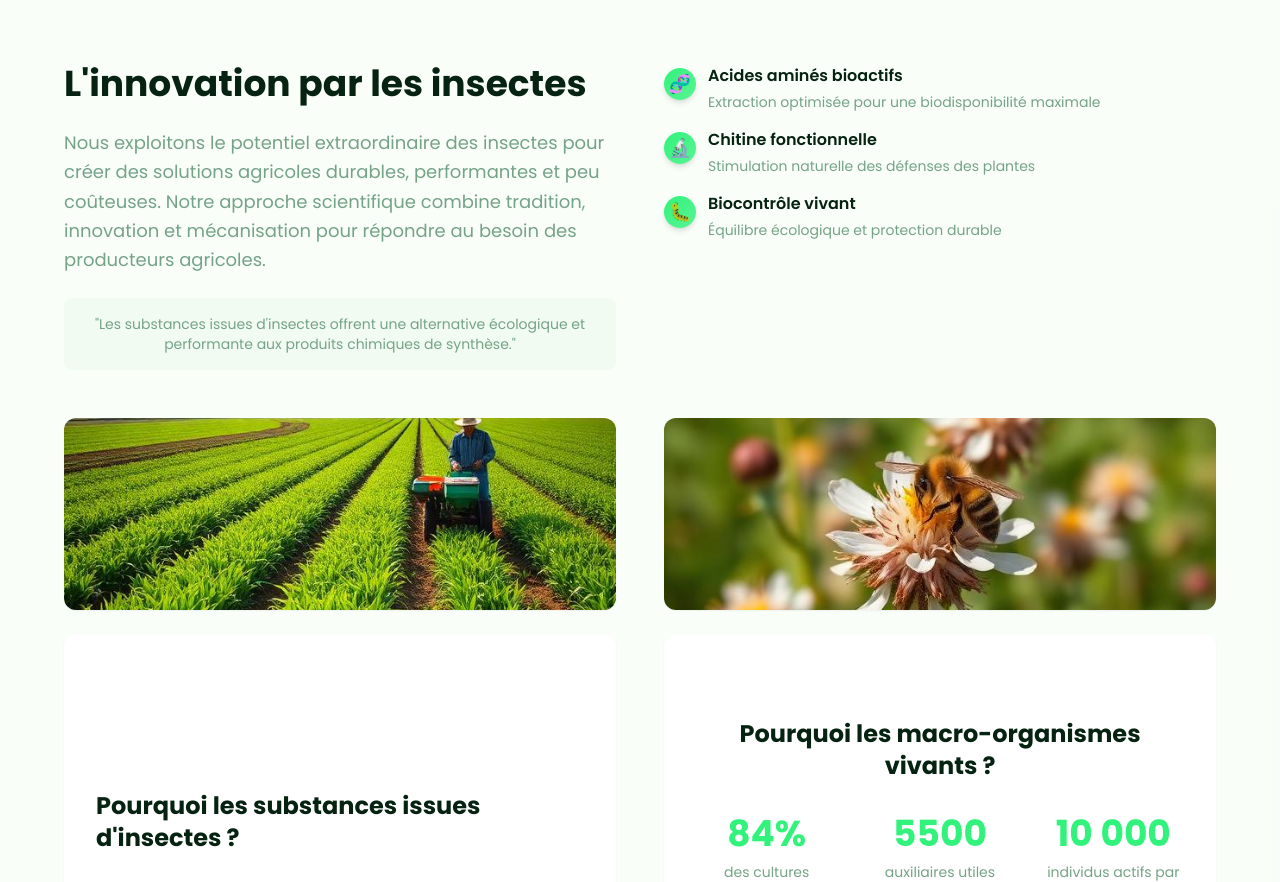
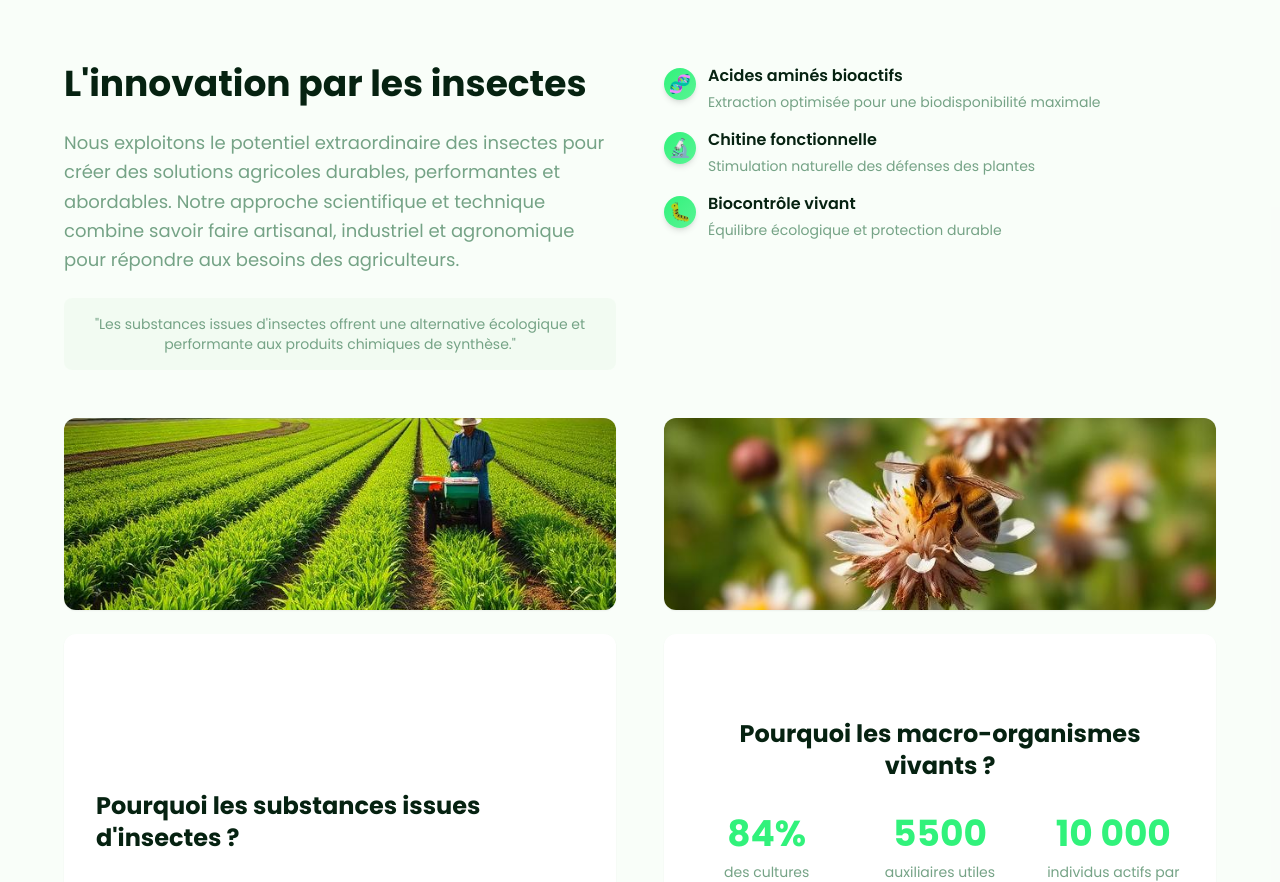
Before and after one commit to mcournutkeprea/keprea, a React (Vite) app: page / in a window 1280 px wide. Shown: the part 2080-2962 px from the top of the page. Built offline with nearby package versions, Linux system fonts and the light colour scheme.

Commit message:
Remplacer texte dans section Innovation

```diff
--- a/src/components/Innovation.tsx
+++ b/src/components/Innovation.tsx
@@ -17,7 +17,7 @@ const Innovation = () => {
                 {t('innovation.title')}
               </h2>
               <p className="text-lg text-muted-foreground mb-6 leading-relaxed">
-                {t('innovation.subtitle')}
+                Nous exploitons le potentiel extraordinaire des insectes pour créer des solutions agricoles durables, performantes et abordables. Notre approche scientifique et technique combine savoir faire artisanal, industriel et agronomique pour répondre aux besoins des agriculteurs.
               </p>
 
               <div className="mt-6 p-4 bg-secondary/50 rounded-lg">
```
